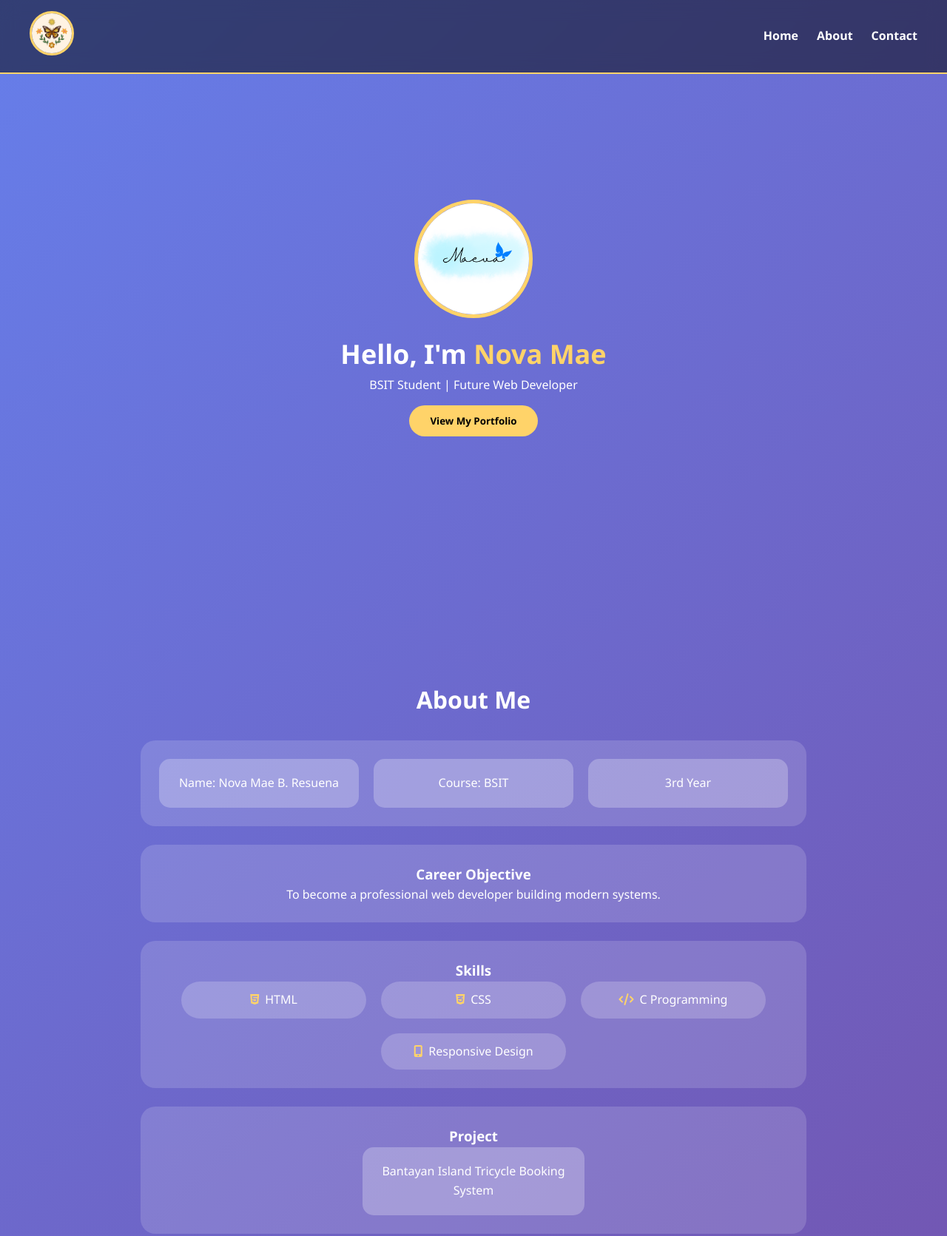
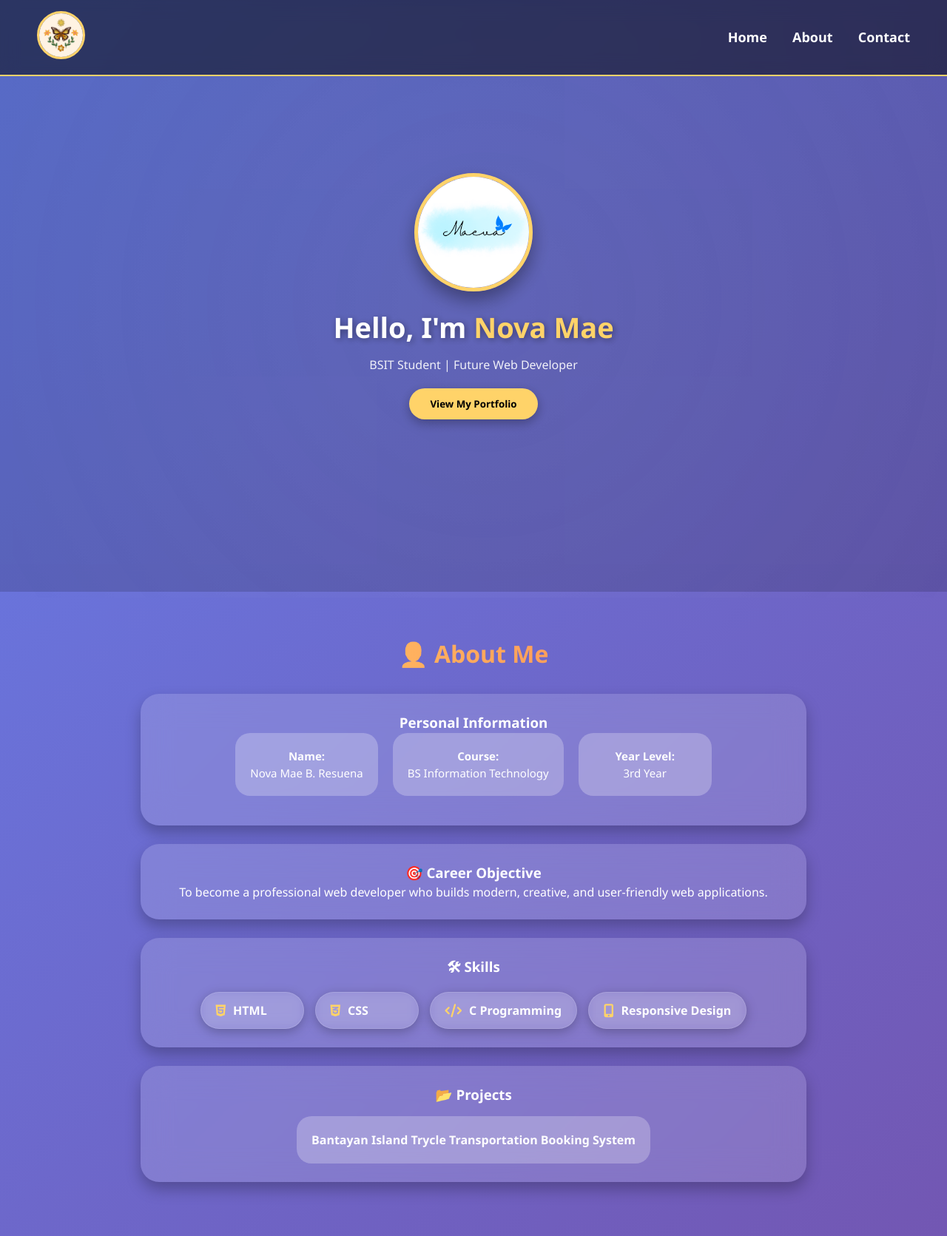
Before and after one commit to maebatuigas4-creator/NovaMae, a plain HTML site: page index.html in a window 1280 px wide. Shown: the top 1671 px of the page at 74% size. Drawn offline with Linux system fonts and the light colour scheme.

Commit message:
Update index.html

```diff
--- a/index.html
+++ b/index.html
@@ -1,226 +1,142 @@
 <!DOCTYPE html>
 <html lang="en">
 <head>
-
     <meta charset="UTF-8">
     <title>Nova Mae Resuena | Portfolio</title>
-
     <meta name="viewport" content="width=device-width, initial-scale=1.0">
     <link href="https://cdnjs.cloudflare.com/ajax/libs/font-awesome/6.4.0/css/all.min.css" rel="stylesheet">
 
     <style>
+        /* GENERAL */
+        * { margin:0; padding:0; box-sizing:border-box; font-family:'Segoe UI', sans-serif; }
+        html { scroll-behavior: smooth; scroll-padding-top: 90px; }
+        body { background: linear-gradient(135deg, #667eea, #764ba2); color:white; line-height:1.5; overflow-x:hidden; }
 
-/* GENERAL */
-*{
-    margin:0;
-    padding:0;
-    box-sizing:border-box;
-    font-family:'Segoe UI',sans-serif;
+        /* NAVBAR */
+        nav { position:fixed; top:0; width:100%; padding:15px 50px; display:flex; justify-content:space-between; align-items:center; background: rgba(0,0,0,0.5); backdrop-filter: blur(12px); z-index:1000; border-bottom:2px solid #ffd369; }
+        nav .logo img { width:65px; height:65px; border-radius:50%; object-fit:cover; border:3px solid #ffd369; transition:0.3s; }
+        nav .logo img:hover { transform:scale(1.1); }
+        .menu a { color:white; text-decoration:none; margin-left:30px; font-size:18px; font-weight:600; transition:0.3s; }
+        .menu a:hover { color:#ffd369; }
+
+        /* SECTIONS */
+        section { min-height:100vh; display:flex; justify-content:center; align-items:center; padding:60px 20px; text-align:center; position:relative; }
+        section:nth-child(even) { background: rgba(0,0,0,0.15); }
+        .section-container { max-width:900px; width:100%; }
+
+        h2 { margin-bottom:30px; font-size:32px; font-weight:bold; background: linear-gradient(to right, #ffd369, #ff7f50); -webkit-background-clip: text; -webkit-text-fill-color: transparent; }
+
+        /* HOME */
+        .profile-circle { width:160px; height:160px; border-radius:50%; overflow:hidden; border:5px solid #ffd369; box-shadow:0 12px 25px rgba(0,0,0,0.35); margin:0 auto 20px; }
+        .profile-circle img { width:100%; height:100%; object-fit:cover; transition:0.3s; }
+        .profile-circle img:hover { transform:scale(1.05); }
+        #home h1 { font-size:38px; margin-bottom:10px; text-shadow: 2px 2px 10px rgba(0,0,0,0.4); }
+        #home span { color:#ffd369; }
+        #home p { margin-bottom:20px; font-size:16px; opacity:0.9; }
+        .btn { padding:12px 28px; border:none; border-radius:25px; background:#ffd369; color:black; font-weight:bold; cursor:pointer; transition:0.3s; box-shadow:0 5px 15px rgba(0,0,0,0.3); }
+        .btn:hover { background:white; transform:scale(1.05); }
+
+        /* CARDS */
+        .card { background: rgba(255,255,255,0.15); backdrop-filter: blur(20px); border-radius:25px; padding:25px; margin-bottom:25px; font-size:16px; transition:0.3s; text-align:center; box-shadow: 0 10px 20px rgba(0,0,0,0.25); }
+        .card:hover { transform:translateY(-5px) scale(1.02); background: rgba(255,255,255,0.28); }
+
+        /* INFO GRID */
+        .info-grid { display:flex; flex-wrap:wrap; justify-content:center; gap:20px; margin-bottom:15px; }
+        .info-grid div { background: rgba(255,255,255,0.25); padding:20px; border-radius:20px; font-weight:500; min-width:180px; font-size:15px; text-align:center; transition:0.3s; }
+        .info-grid div:hover {transform:scale(1.05); }
+
+        /* SKILLS GRID */
+        .skills-grid { display: flex; flex-wrap: wrap; justify-content: center; gap: 15px; margin-top: 20px; }
+        .skills-grid div {
+            display: flex;
+            align-items: center;
+            gap: 10px;
+            background: rgba(255, 255, 255, 0.1);
+            padding: 12px 20px;
+            border-radius: 25px;
+            font-weight: bold;
+            font-size: 16px;
+            min-width: 140px;
+            text-align: center;
+            transition: 0.3s;
+            backdrop-filter: blur(8px);
+            border: 1px solid rgba(255,255,255,0.15);
+            cursor: default;
+            box-shadow: 0 4px 15px rgba(0,0,0,0.25);
+        }
+        .skills-grid div i {
+            font-size: 18px;
+            color: #ffd369;
+            transition: 0.3s;
+        }
+        .skills-grid div:hover {
+            background: #ffd369;
+            color: black;
+            transform: scale(1.05);
+        }
+        .skills-grid div:hover i {
+            color: black;
         }
 
-html{
-    scroll-behavior:smooth;
-}
+        /* PROJECTS GRID */
+        .projects-grid { display:flex; flex-wrap:wrap; justify-content:center; gap:20px; margin-top:15px; }
+        .projects-grid div { background: rgba(255,255,255,0.25); padding:20px; border-radius:20px; font-weight:600; font-size:16px; min-width:180px; text-align:center; transition:0.3s; }
+        .projects-grid div:hover { background:#ffd369; color:black; transform:scale(1.05); }
 
-body{
-    background:linear-gradient(135deg,#667eea,#764ba2);
-    color:white;
-    line-height:1.6;
-}
-
-/* NAVBAR */
-nav{
-    position:fixed;
-    top:0;
-    width:100%;
-    padding:15px 40px;
-    display:flex;
-    justify-content:space-between;
-    align-items:center;
-    background:rgba(0,0,0,0.5);
-    backdrop-filter:blur(12px);
-    border-bottom:2px solid #ffd369;
-    z-index:1000;
-}
-
-.logo img{
-    width:60px;
-    height:60px;
-    border-radius:50%;
-    border:3px solid #ffd369;
-}
-
-.menu{
-    display:flex;
-    gap:25px;
-}
-
-.menu a{
-    color:white;
-    text-decoration:none;
-    font-weight:600;
-    transition:0.3s;
-}
-
-.menu a:hover{
-    color:#ffd369;
-}
-
-/* SECTIONS */
-section{
-    min-height:100vh;
+        /* CONTACT GRID */
+        .contact-grid {
             display:flex;
             justify-content:center;
-    align-items:center;
-    padding:120px 20px 60px;
-    text-align:center;
+            flex-wrap:wrap;
+            gap:20px;
+            margin-top:10px;
         }
-
-.section-container{
-    width:100%;
-    max-width:900px;
+        .contact-card {
+            background: rgba(255,255,255,0.15);
+            backdrop-filter: blur(20px);
+            border-radius: 15px;
+            padding: 20px 20px;
+            width: 260px;
+            text-align: left;
+            transition:0.3s;
+            box-shadow:0 8px 20px rgba(0,0,0,0.25);
+            border: 2px solid transparent;
+            cursor:pointer;
+            display: flex;
+            align-items: center;
+            margin-bottom: 10px;
+            height: 80px;
         }
-
-/* TITLES */
-h2{
-    margin-bottom:30px;
-    font-size:32px;
-}
-
-/* HOME */
-.profile-circle{
-    width:160px;
-    height:160px;
-    border-radius:50%;
-    overflow:hidden;
-    border:5px solid #ffd369;
-    margin:0 auto 20px;
-}
-
-.profile-circle img{
-    width:100%;
-    height:100%;
-    object-fit:cover;
-}
-
-#home h1{
-    font-size:36px;
-}
-
-#home span{
-    color:#ffd369;
-}
-
-.btn{
-    margin-top:15px;
-    padding:12px 28px;
-    border:none;
-    border-radius:25px;
-    background:#ffd369;
-    color:black;
-    font-weight:bold;
-    cursor:pointer;
-}
-
-/* CARD */
-.card{
-    background:rgba(255,255,255,0.15);
-    padding:25px;
-    border-radius:20px;
-    margin-bottom:25px;
-}
-
-/* GRIDS */
-.info-grid,
-.skills-grid,
-.projects-grid,
-.contact-grid{
-    display:flex;
-    flex-wrap:wrap;
-    justify-content:center;
-    gap:20px;
-}
-
-.info-grid div,
-.projects-grid div{
-    background:rgba(255,255,255,0.25);
-    padding:20px;
-    border-radius:15px;
-    flex:1 1 250px;
-    max-width:300px;
-}
-
-.skills-grid div{
-    background:rgba(255,255,255,0.2);
-    padding:12px 20px;
-    border-radius:25px;
-    flex:1 1 200px;
-    max-width:250px;
-}
-
-.skills-grid i{
-    margin-right:8px;
-    color:#ffd369;
-}
-
-/* CONTACT */
-.contact-card{
-    background:rgba(255,255,255,0.2);
-    padding:15px;
-    border-radius:15px;
-    flex:1 1 250px;
-    max-width:300px;
-}
-
-.contact-card a{
-    color:white;
-    text-decoration:none;
-    display:flex;
-    align-items:center;
-    gap:10px;
-}
+        .contact-card i { font-size: 20px; color: #ffd369; margin-right: 10px; width: 24px; text-align: center; transition:0.3s; }
+        .contact-card span { font-size: 14px; }
+        .contact-card:hover { transform: scale(1.05); border: 2px solid #ffd369; background: rgba(255,255,255,0.28); }
 
         /* FOOTER */
-footer{
-    text-align:center;
-    padding:20px;
-    background:rgba(0,0,0,0.4);
+        footer { background: rgba(0,0,0,0.45); padding:20px; text-align:center; font-weight:500; font-size:16px; }
+
+        /* BACKGROUND ANIMATION */
+        body::before {
+            content:'';
+            position:fixed; top:0; left:0; width:100%; height:100%; background:radial-gradient(circle, rgba(255,255,255,0.05), transparent); z-index:-1; animation:moveBg 60s linear infinite;
         }
+        @keyframes moveBg { 0%{transform:translate(0,0);} 50%{transform:translate(100px,50px);} 100%{transform:translate(0,0);} }
 
-/* MOBILE FIX */
+        /* RESPONSIVE */
         @media(max-width:768px){
-
-    nav{
-        flex-direction:column;
-        gap:10px;
-        padding:10px 20px;
+            nav { padding:6px 20px; }
+            nav .menu a { margin-left:15px; font-size:14px; }
+            #home h1 { font-size:28px; }
+            #home p { font-size:14px; }
+            .profile-circle { width:120px; height:120px; }
+            .info-grid div, .projects-grid div, .skills-grid div { font-size:14px; padding:12px 15px; min-width:100px; }
+            .contact-card { width:50%; padding:20px; font-size:14px; }
         }
-
-    .menu{
-        flex-wrap:wrap;
-        justify-content:center;
-    }
-
-    #home h1{
-        font-size:26px;
-    }
-
-    .profile-circle{
-        width:120px;
-        height:120px;
-    }
-
-}
-
     </style>
 </head>
-
 <body>
 
 <nav>
-    <div class="logo">
-        <img src="logo.png" alt="Nova Mae">
-    </div>
+    <div class="logo"><img src="logo.png" alt="Nova Mae"></div>
     <div class="menu">
         <a href="#home">Home</a>
         <a href="#about">About</a>
@@ -228,73 +144,80 @@ footer{
     </div>
 </nav>
 
+<!-- HOME -->
 <section id="home">
     <div class="section-container">
-        <div class="profile-circle">
-            <img src="profile.png" alt="Nova Mae">
-        </div>
+        <div class="profile-circle"><img src="profile.png" alt="Nova Mae"></div>
         <h1>Hello, I'm <span>Nova Mae</span></h1>
         <p>BSIT Student | Future Web Developer</p>
         <a href="#about"><button class="btn">View My Portfolio</button></a>
     </div>
 </section>
 
+<!-- ABOUT -->
 <section id="about">
     <div class="section-container">
-        <h2>About Me</h2>
+        <h2>👤 About Me</h2>
 
+        <!-- Personal Info -->
         <div class="card">
+            <h3>Personal Information</h3>
             <div class="info-grid">
-                <div>Name: Nova Mae B. Resuena</div>
-                <div>Course: BSIT</div>
-                <div>3rd Year</div>
+                <div><strong>Name:</strong><br>Nova Mae B. Resuena</div>
+                <div><strong>Course:</strong><br>BS Information Technology</div>
+                <div><strong>Year Level:</strong><br>3rd Year</div>
             </div>
         </div>
 
+        <!-- Career Objective -->
         <div class="card">
-            <h3>Career Objective</h3>
-            <p>To become a professional web developer building modern systems.</p>
+            <h3>🎯 Career Objective</h3>
+            <p>To become a professional web developer who builds modern, creative, and user-friendly web applications.</p>
         </div>
 
+        <!-- Skills -->
         <div class="card">
-            <h3>Skills</h3>
+            <h3>🛠 Skills</h3>
             <div class="skills-grid">
-                <div><i class="fab fa-html5"></i>HTML</div>
-                <div><i class="fab fa-css3-alt"></i>CSS</div>
-                <div><i class="fas fa-code"></i>C Programming</div>
-                <div><i class="fas fa-mobile-alt"></i>Responsive Design</div>
+                <div><i class="fab fa-html5"></i> HTML</div>
+                <div><i class="fab fa-css3-alt"></i> CSS</div>
+                <div><i class="fas fa-code"></i> C Programming</div>
+                <div><i class="fas fa-mobile-alt"></i> Responsive Design</div>
             </div>
         </div>
 
+        <!-- Projects -->
         <div class="card">
-            <h3>Project</h3>
+            <h3>📂 Projects</h3>
             <div class="projects-grid">
-                <div>Bantayan Island Tricycle Booking System</div>
+                <div>Bantayan Island Trycle Transportation Booking System</div>
             </div>
         </div>
-
     </div>
 </section>
 
+<!-- CONTACT -->
 <section id="contact">
     <div class="section-container">
-        <h2>Contact Me</h2>
+        <h2>📞 Contact Me</h2>
         <div class="contact-grid">
            <div class="contact-card">
-                <a href="mailto:maebatuigas4@gmail.com">
+                <a href="mailto:maebatuigas4@gmail.com" style="color:white; text-decoration:none; display: flex; align-items: center;">
                     <i class="fas fa-envelope"></i>
-                    maebatuigas4@gmail.com
+                    <span>maebatuigas4@gmail.com</span>
                 </a>
             </div>
             <div class="contact-card">
-                <a href="tel:+639519331786">
+                <a href="tel:+639519331786" style="color:white; text-decoration:none; display: flex; align-items: center;">
                     <i class="fas fa-phone"></i>
-                    +63 951 933 1786
+                    <span>+63 951 933 1786</span>
                 </a>
             </div>
             <div class="contact-card">
+                <a href="#" style="color:white; text-decoration:none; display: flex; align-items: center;">
                     <i class="fas fa-map-marker-alt"></i>
-                Lipayran, Bantayan, Cebu
+                    <span>Lipayran, Bantayan, Cebu</span>
+                </a>
             </div>
         </div>
     </div>
```
Lines whose indentation alone changed are shown as unchanged.
